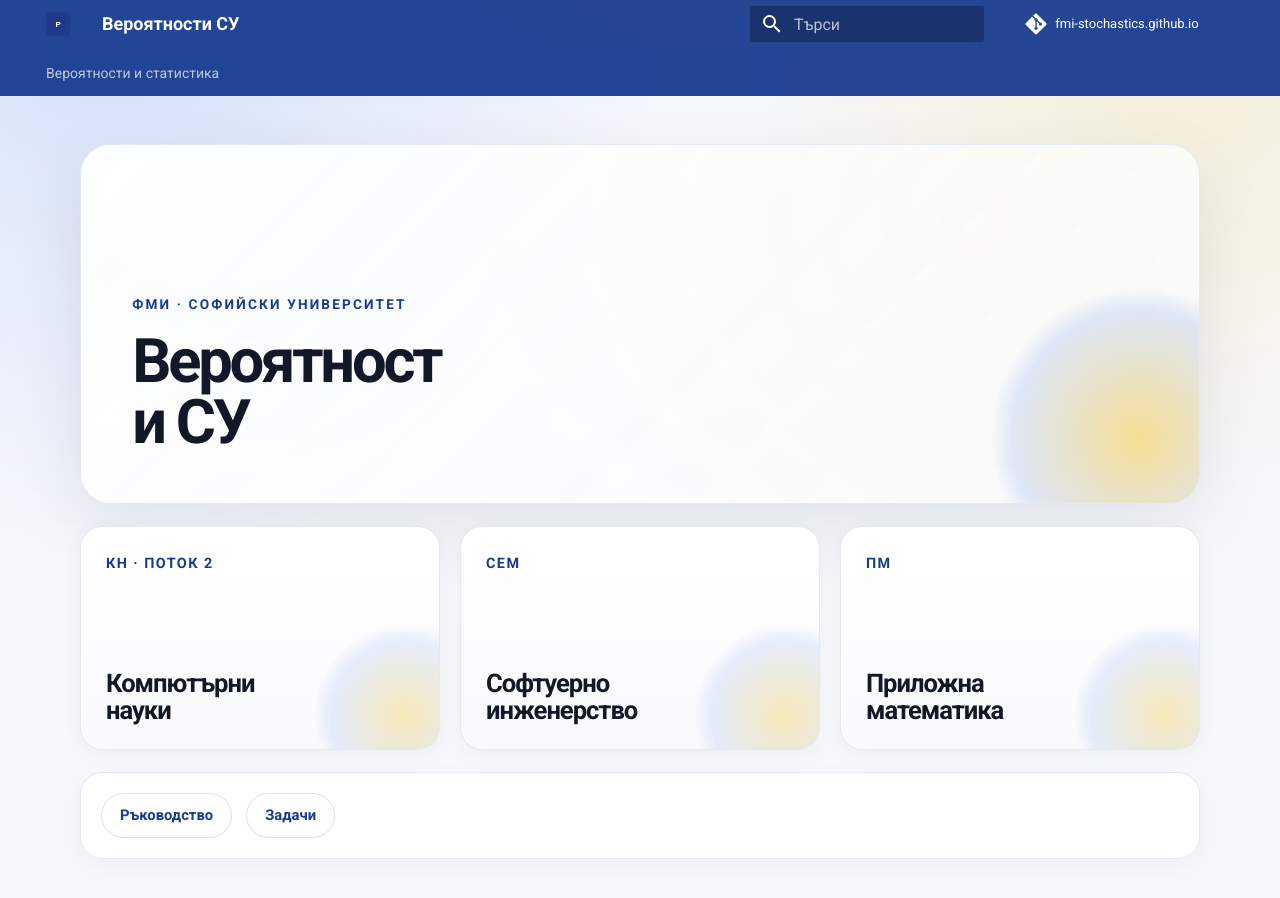
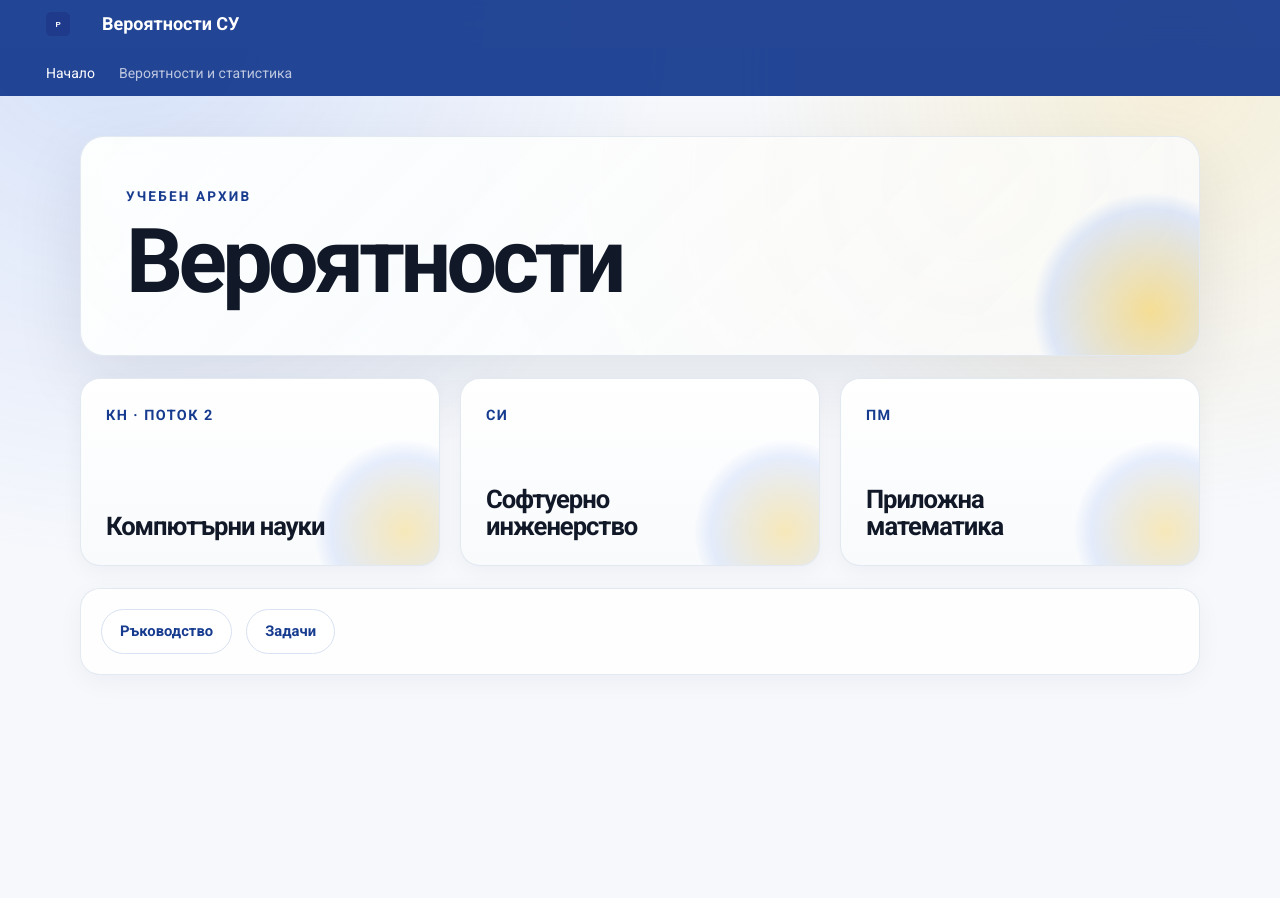
Before and after one commit to fmi-stochastics/fmi-stochastics.github.io, an MkDocs documentation site: the page built from docs/index.md, in a window 1280 px wide and 947 px high. Shown: the top 898 px of the window. Built offline with MkDocs 1.6.1 and Material for MkDocs 9.7.7, drawn with Linux system fonts in a browser that asks for light colours; comment, search, counter and statistics services are not loaded.

Commit message:
Clean homepage and header

```diff
--- a/docs/assets/stylesheets/custom.css
+++ b/docs/assets/stylesheets/custom.css
@@ -36,7 +36,7 @@ body {
 }
 
 .md-main__inner {
-  margin-top: 1.4rem;
+  margin-top: 1.0rem;
 }
 
 .md-content__inner {
@@ -72,13 +72,13 @@ body {
 .landing-hero {
   position: relative;
   overflow: hidden;
-  min-height: 18rem;
+  min-height: 11rem;
   display: flex;
   flex-direction: column;
-  justify-content: flex-end;
-  padding: clamp(1.4rem, 4vw, 3rem);
+  justify-content: center;
+  padding: clamp(1.25rem, 4vw, 2.25rem);
   border: 1px solid rgba(226,232,240,.95);
-  border-radius: 30px;
+  border-radius: 24px;
   background:
     linear-gradient(135deg, rgba(255,255,255,.96), rgba(248,250,252,.91)),
     radial-gradient(circle at 80% 20%, rgba(242,201,76,.45), transparent 24rem),
@@ -89,10 +89,10 @@ body {
 .landing-hero::after {
   content: "";
   position: absolute;
-  right: -4.5rem;
-  bottom: -4.2rem;
-  width: 15rem;
-  height: 15rem;
+  right: -3.6rem;
+  bottom: -3.8rem;
+  width: 12rem;
+  height: 12rem;
   border-radius: 999px;
   background: radial-gradient(circle, rgba(242,201,76,.58), rgba(37,99,235,.13) 60%, transparent 70%);
   pointer-events: none;
@@ -104,15 +104,17 @@ body {
   font-weight: 900;
   letter-spacing: .16em;
   text-transform: uppercase;
-  margin: 0 0 .8rem !important;
+  margin: 0 0 .55rem !important;
 }
 
 .landing-hero h1 {
   position: relative;
   z-index: 1;
   margin: 0 !important;
-  max-width: 9ch;
+  max-width: none;
+  white-space: nowrap;
   color: var(--su-ink);
+  font-size: clamp(2.5rem, 7vw, 5.25rem);
 }
 
 .track-grid {
@@ -130,13 +132,13 @@ body {
 .track-card {
   position: relative;
   overflow: hidden;
-  min-height: 11.2rem;
+  min-height: 9.4rem;
   display: flex !important;
   flex-direction: column;
   justify-content: space-between;
   padding: 1.25rem;
   border: 1px solid rgba(226,232,240,.95);
-  border-radius: var(--su-radius);
+  border-radius: 20px;
   background: linear-gradient(180deg, #fff, #f8fafc);
   color: var(--su-ink) !important;
   text-decoration: none !important;
@@ -175,7 +177,7 @@ body {
   position: relative;
   z-index: 1;
   display: block;
-  max-width: 12ch;
+  max-width: 16ch;
   font-size: clamp(1.18rem, 2vw, 1.65rem);
   line-height: 1.05;
   letter-spacing: -.04em;
@@ -189,7 +191,7 @@ body {
   margin-top: 1rem;
   padding: 1rem;
   border: 1px solid rgba(226,232,240,.95);
-  border-radius: var(--su-radius);
+  border-radius: 20px;
   background: rgba(255,255,255,.82);
   box-shadow: 0 7px 26px rgba(15,23,42,.045);
 }
@@ -300,6 +302,6 @@ body {
     min-height: 8.5rem;
   }
   .landing-hero {
-    min-height: 14rem;
+    min-height: 9.5rem;
   }
 }
--- a/docs/index.md
+++ b/docs/index.md
@@ -6,8 +6,8 @@ hide:
 
 <div class="landing">
   <section class="landing-hero">
-    <p class="eyebrow">ФМИ · Софийски университет</p>
-    <h1>Вероятности СУ</h1>
+    <p class="eyebrow">Учебен архив</p>
+    <h1>Вероятности</h1>
   </section>
 
   <section class="track-grid" aria-label="Направления">
@@ -16,7 +16,7 @@ hide:
       <strong>Компютърни науки</strong>
     </a>
     <a class="track-card" href="prob-stat/software-engineering/">
-      <span>СЕМ</span>
+      <span>СИ</span>
       <strong>Софтуерно инженерство</strong>
     </a>
     <a class="track-card" href="prob-stat/applied-math/">
--- a/mkdocs.yml
+++ b/mkdocs.yml
@@ -3,13 +3,11 @@ site_url: https://fmi-stochastics.github.io/
 use_directory_urls: true
 
 nav:
+  - Начало: index.md
   - Вероятности и статистика:
       - Компютърни науки, поток 2: prob-stat/computer-science-2.md
       - Софтуерно инженерство: prob-stat/software-engineering.md
       - Приложна математика: prob-stat/applied-math.md
-
-repo_url: https://github.com/fmi-stochastics/fmi-stochastics.github.io
-repo_name: fmi-stochastics.github.io
 
 theme:
   name: material
@@ -30,11 +28,8 @@ theme:
     - navigation.sections
     - navigation.top
     - toc.follow
-    - search.suggest
-    - search.highlight
 
-plugins:
-  - search
+plugins: []
 
 markdown_extensions:
   - attr_list
```
Also changed, not shown: docs/prob-stat/index.md (+1 -1 lines).
